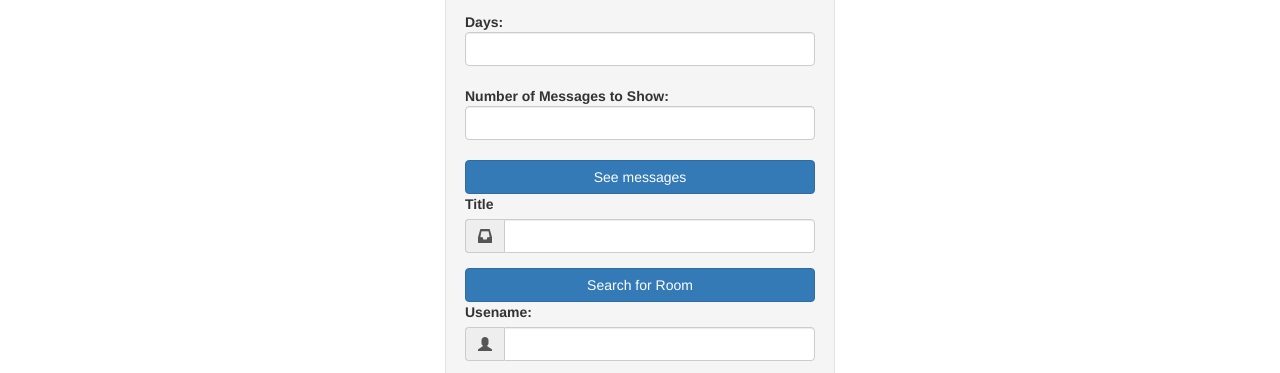
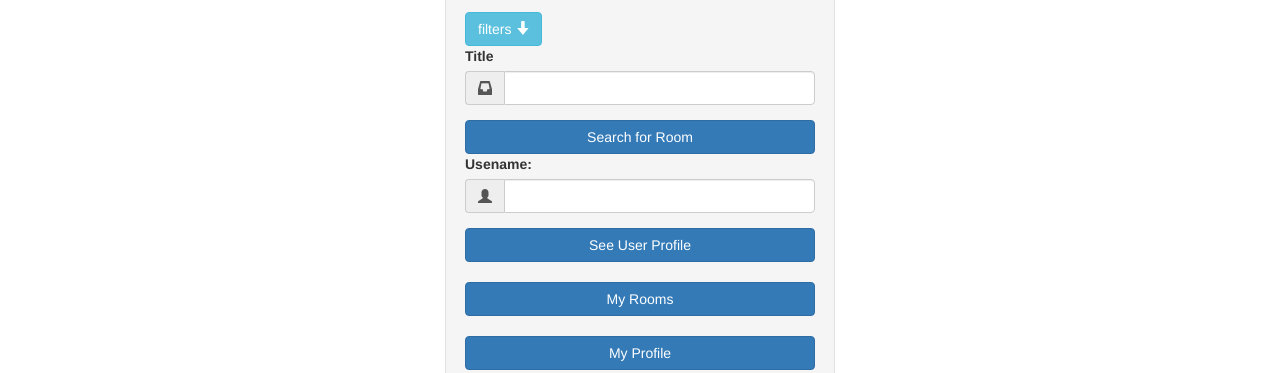
Before and after one commit to SydorNinja/chat-heroku, a website: page public/landing.html in a window 1280 px wide. Shown: the part 390-763 px from the top of the page. Drawn offline with Linux system fonts and the light colour scheme; no server answers.

Commit message:
collapse filter

```diff
--- a/public/landing.html
+++ b/public/landing.html
@@ -32,7 +32,7 @@
     <div class="collapse navbar-collapse" id="bs-example-navbar-collapse-1">
       <ul class="nav navbar-nav">
         <li class="active"><a href="/landing.html"><span></span> <span  class="glyphicon glyphicon-home"></span></a></li>
-        <li><a href="/myProfile.html">My Profile<span><img id="myPhoto" src="" class="img-rounded"></span></a></li>
+        <li><a href="/myProfile.html">My Profile  <span><img id="myPhoto" src="" class="img-rounded"></span></a></li>
       </ul>
       <form class="navbar-form navbar-left" action="/roomDetailes.html">
         <div class="form-group">
@@ -78,7 +78,8 @@
                                 </select>
                             </div>
                         </div>
-                        <div><strong>Days:</strong>
+                        <button type="button" class="btn btn-info" data-toggle="collapse" data-target="#filter">filters <span class="glyphicon glyphicon-arrow-down"></span></button>
+                        <div id="filter" class="collapse" ><strong>Days:</strong>
                             <input type="text" name="days" class="form-control">
                             <br>
                             <strong>Number of Messages to Show:</strong>
```
